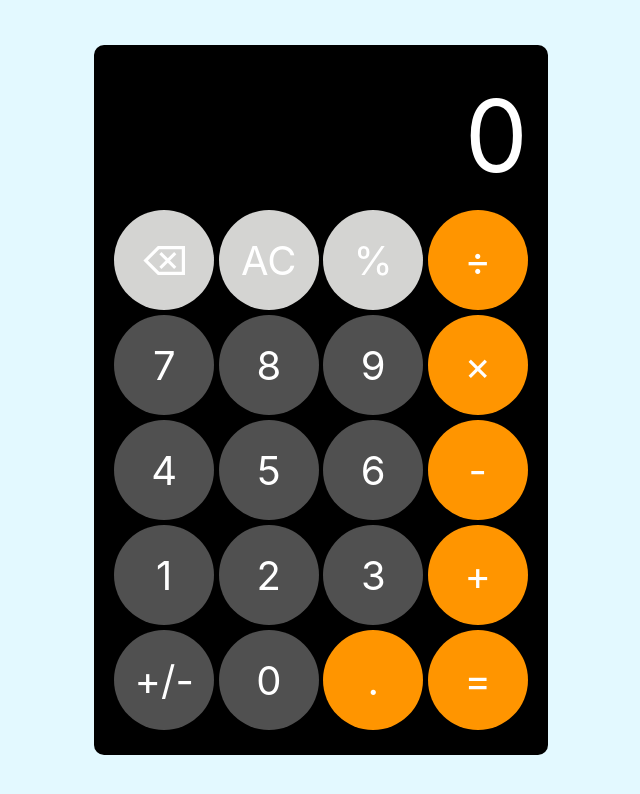
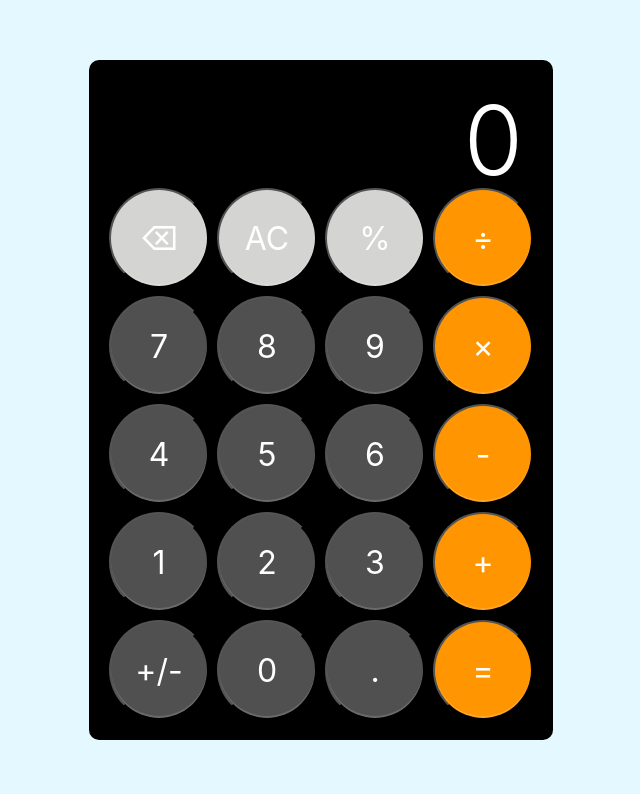
Before and after one commit to mmdinh253/calculator-ios, a plain HTML site: page index.html in a window 1280 px wide. Shown: the whole page, without its empty margins (319-959 px from the left). Drawn offline with Linux system fonts and the light colour scheme.

Commit message:
functionality and design of buttons

```diff
--- a/index.html
+++ b/index.html
@@ -1,7 +1,8 @@
 <!DOCTYPE html>
-<html>
+<html lang="en">
 <head>
-    <meta name="viewport" content="width=device-width, initial scale=1.0">
+    <meta charset="UTF-8">
+    <meta name="viewport" content="width=device-width, initial-scale=1.0">
     <title>Calculator - Tutorial</title>
     <link rel="stylesheet" href="style.css">
 </head>
@@ -9,44 +10,46 @@
 <div class="container">
     <div class="calculator">
         <form>
+            <!-- Display -->
             <div class="display">
-                    <input type="text" name="display" value="0">
+                <input type="text" name="display" value="0" readonly>
             </div>
-                <div>
+
+            <!-- Top operators row -->
             <input type="button" value="⌫" onclick="backspace()" class="top-operator">
-                    <input type="button" value="AC" onclick="clearAll()" class="top-operator">
+            <input type="button" id="clearBtn" value="AC" onclick="clearAll()" class="top-operator">
             <input type="button" value="%" onclick="percent()" class="top-operator">
             <input type="button" value="÷" onclick="appendOperator('/')" class="operator">
-                </div>
-                <div>
+
+            <!-- Number and operator rows -->
             <input type="button" value="7" onclick="appendNumber('7')">
             <input type="button" value="8" onclick="appendNumber('8')">
             <input type="button" value="9" onclick="appendNumber('9')">
             <input type="button" value="×" onclick="appendOperator('*')" class="operator">
-                </div>
-                <div>
-                    <input type="button" value="4" onclick="appendNumber('4') ">
-                    <input type="button" value="5" onclick="appendNumber('5') ">
-                    <input type="button" value="6" onclick="appendNumber('6') ">
-                    <input type="button" value="-" onclick="appendOperator('-') " class="operator">
-                </div>
-                <div>
-                    <input type="button" value="1" onclick="appendNumber('1') ">
-                    <input type="button" value="2" onclick="appendNumber('2') ">
-                    <input type="button" value="3" onclick="appendNumber('3') ">
-                    <input type="button" value="+" onclick="appendOperator('+') " class="operator">
-                </div>
-                <div>
+
+            <input type="button" value="4" onclick="appendNumber('4')">
+            <input type="button" value="5" onclick="appendNumber('5')">
+            <input type="button" value="6" onclick="appendNumber('6')">
+            <input type="button" value="-" onclick="appendOperator('-')" class="operator">
+
+            <input type="button" value="1" onclick="appendNumber('1')">
+            <input type="button" value="2" onclick="appendNumber('2')">
+            <input type="button" value="3" onclick="appendNumber('3')">
+            <input type="button" value="+" onclick="appendOperator('+')" class="operator">
+
+            <!-- Bottom row -->
             <input type="button" value="+/-" onclick="toggleSign()">
             <input type="button" value="0" onclick="appendNumber('0')">
-                    <input type="button" value="." onclick="appendNumber('.')" class="operator">
-                    <input type="button" value="=" onclick="display.value = eval(display.value)" class="operator">
-                </div>
+            <input type="button" value="." onclick="appendNumber('.')">
+            <input type="button" value="=" onclick="calculate()" class="operator equal">
         </form>
     </div>
 </div>
+
 <script>
     const display = document.forms[0].display;
+    const clearBtn = document.getElementById("clearBtn");
+    let hasInput = false;
 
     function appendNumber(num) {
         if (display.value === "0") {
@@ -54,15 +57,31 @@
         } else {
             display.value += num;
         }
+        setClearToC();
     }
 
     function appendOperator(op) {
+        const lastChar = display.value.slice(-1);
+        if ("+-*/".includes(lastChar)) {
+            display.value = display.value.slice(0, -1) + op; // replace last operator
+        } else {
             display.value += op;
+        }
+        setClearToC();
+    }
+
+    function setClearToC() {
+        if (!hasInput) {
+            clearBtn.value = "C";
+            hasInput = true;
+        }
     }
 
     function backspace() {
         if (display.value.length <= 1) {
             display.value = "0";
+            clearBtn.value = "AC";
+            hasInput = false;
         } else {
             display.value = display.value.slice(0, -1);
         }
@@ -70,6 +89,8 @@
 
     function clearAll() {
         display.value = "0";
+        clearBtn.value = "AC";
+        hasInput = false;
     }
 
     function getLastNumber() {
@@ -78,13 +99,12 @@
     }
 
     function replaceLastNumber(newNum) {
-        display.value = display.value.replace(/(-?\d+\.?\d*)$/);
+        display.value = display.value.replace(/(-?\d+\.?\d*)$/, newNum);
     }
 
     function toggleSign() {
         const lastNum = getLastNumber();
         if (!lastNum) return;
-
         const toggled = (-parseFloat(lastNum)).toString();
         replaceLastNumber(toggled);
     }
@@ -92,14 +112,20 @@
     function percent() {
         const lastNum = getLastNumber();
         if (!lastNum) return;
-
         const parts = display.value.split(/[\+\-\*\/]/);
-        let base = parts.length > 1
-            ? parseFloat(parts[parts.length - 2])
-            : 1;
-
+        let base = parts.length > 1 ? parseFloat(parts[parts.length - 2]) : 1;
         const percentValue = (parseFloat(lastNum) / 100) * base;
         replaceLastNumber(percentValue.toString());
+    }
+
+    function calculate() {
+        try {
+            display.value = eval(display.value).toString();
+        } catch {
+            display.value = "Error";
+        }
+        clearBtn.value = "AC";
+        hasInput = false;
     }
 </script>
 </body>
--- a/style.css
+++ b/style.css
@@ -20,44 +20,81 @@
     border-radius: 10px;
 }
 
-.calculator form input {
-    border: 0;
-    outline: 0;
+.calculator form {
+    display: grid;
+    grid-template-columns: repeat(4, 100px);
+    grid-auto-rows: 100px;
+    gap: 8px;
+}
+
+.calculator form input[type="button"] {
     width: 100px;
     height: 100px;
-    border-radius: 100px;
-    background: transparent;
+    border-radius: 50%;
     background: #505050;
-    font-size: 40px;
+    font-size: 32px;
     color: #fff;
     cursor: pointer;
-    margin-bottom: 5px;
+    user-select: none;
+    box-shadow:
+        inset 0 -2px 0 rgba(255, 255, 255, 0.15), /* subtle top highlight */
+        0 2px 4px rgba(0, 0, 0, 0.3);             /* soft outer shadow */
+    transition: all 0.1s ease-in-out; /* smooth press effect */
 }
 
 form .display {
+    grid-column: 1 / -1;
+    height: 120px;
     display: flex;
     justify-content: flex-end;
-    margin: 20px 0;
+    align-items: flex-end;
+    padding: 0;
+    margin-bottom: 8px;
 }
 
+
 form .display input {
+    width: 100%;
+    height: 100%;
+    padding-right: 12px;
     text-align: right;
-    flex: 1;
-    font-size: 100px;
-    background: none;
+    font-size: 96px;
+    font-weight: 300;
+    letter-spacing: -2px;
+    background: transparent;
+    color: white;
     border: none;
     outline: none;
     box-shadow: none;
+    -webkit-appearance: none;
+    appearance: none;
 }
 
 form input.equal {
     width: 145px;
 }
 
-form input.top-operator {
+.calculator form input[type=button].top-operator {
     background: #d4d4d2;
+    color: #fff;
 }
 
-form input.operator {
+.calculator form input[type=button].operator {
     background: #ff9500;
+    color: #fff;
 }
+
+input[type="button"]:active {
+    filter: brightness(1.2);
+    transform: scale(0.97);
+    box-shadow: inset 0 2px 4px rgba(0, 0, 0, 0.3); /* invert shadow for pressed effect */
+}
+
+input {
+    user-select: none;
+}
+
+input:focus {
+    outline: none;
+    box-shadow: none;
+}
```
Lines whose indentation alone changed are shown as unchanged.
